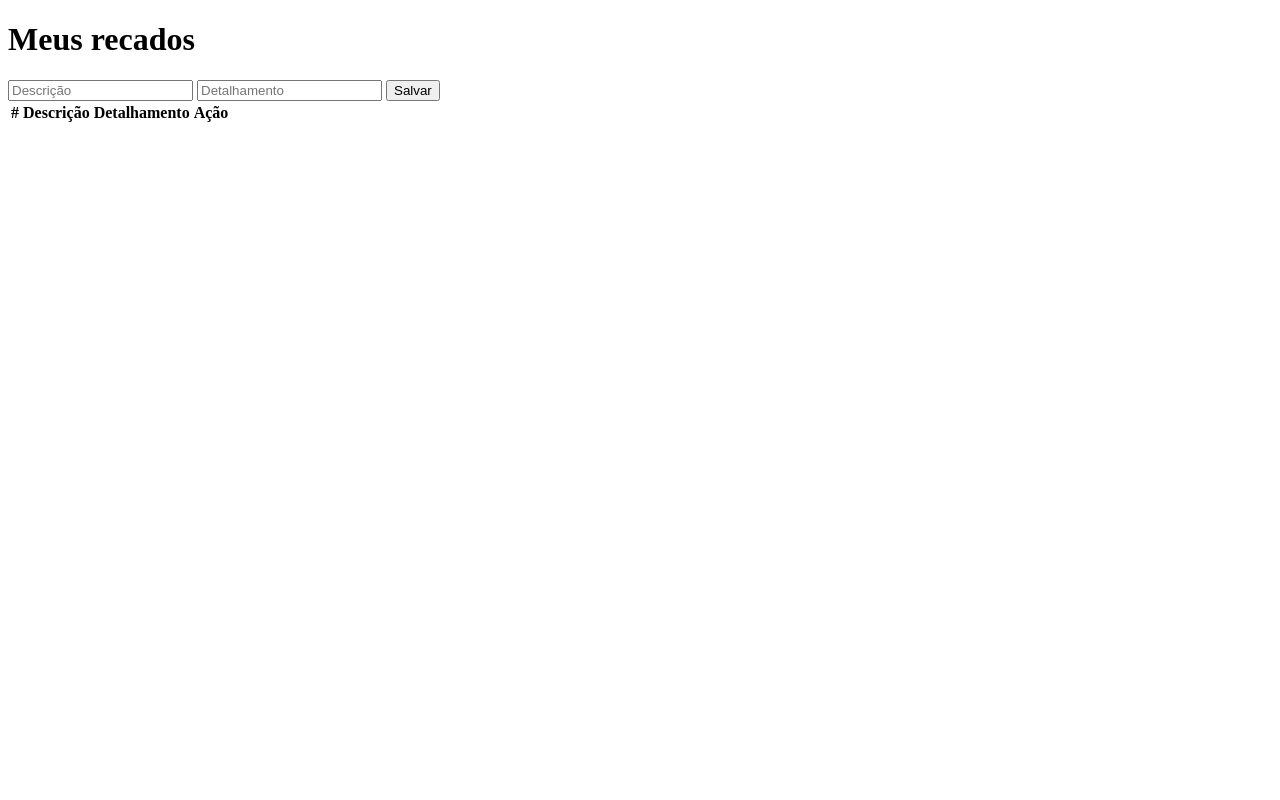
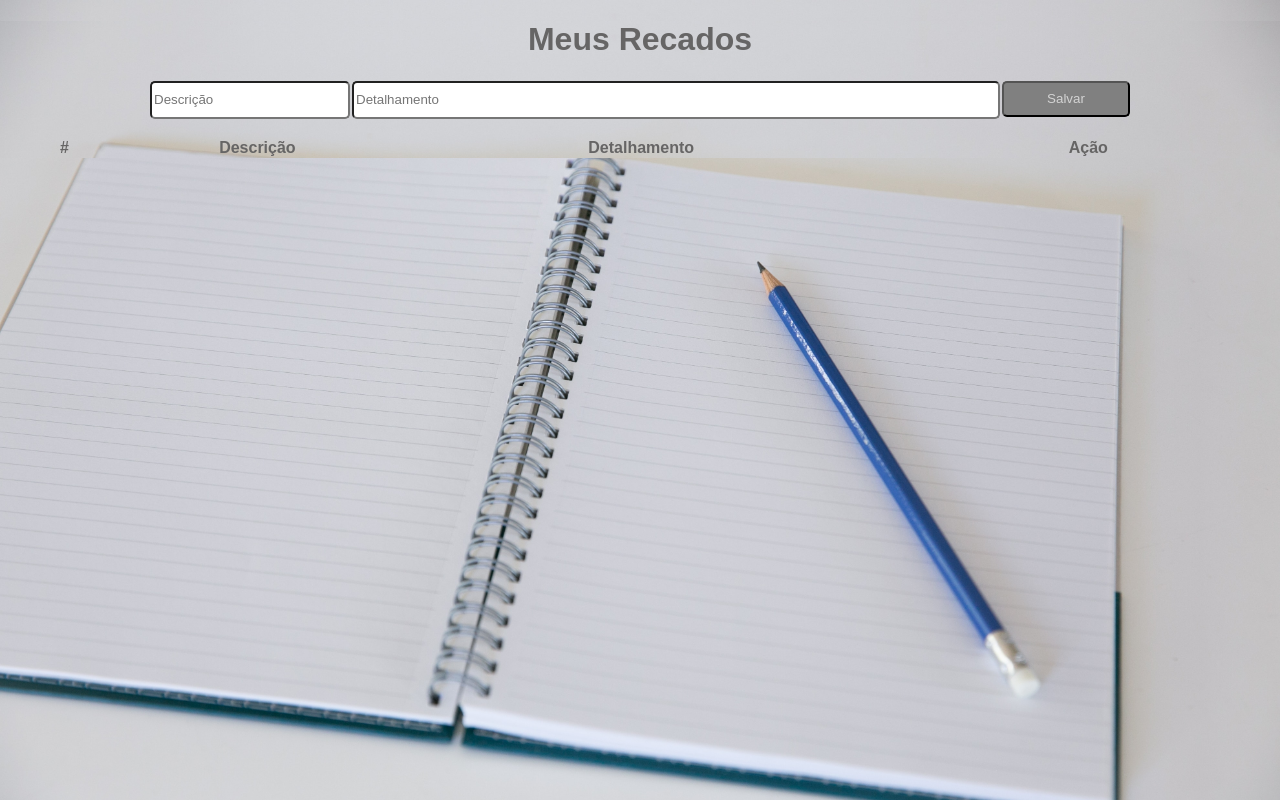
Before and after one commit to FabioLuz87/scrapbook-system, a plain HTML site: page message.html in a window 1280 px wide. Drawn offline with Linux system fonts and the light colour scheme.

Commit message:
table style updates

```diff
--- a/CSS/style.css
+++ b/CSS/style.css
@@ -8,7 +8,6 @@ html
 
 }
 
-
 .align-h{
     display: flex;
     flex-direction: row;
@@ -17,8 +16,6 @@ html
     width: 100vmax;
     justify-content: center;
 }
-
-
 
 .center{
     display: flex;
@@ -35,8 +32,6 @@ html
     border-radius: 10px;
     border-style: groove;
     border-width: 4px;
-
-
 }
 
 #credentials_login{
@@ -86,7 +81,6 @@ button{
     margin-top: 10px;
 }
 
-
 .buttons{
     width: 27.5vmax;
     height: 5.5vmin;
--- /dev/null
+++ b/CSS/styleMessages.css
@@ -0,0 +1,89 @@
+body,
+html
+{
+    padding: 0;
+    margin: 0;
+    background-image: url("../images/diary.jpg");
+    background-size: 100vmax;
+    font-family: 'Arial Narrow Bold', sans-serif;
+    color: rgb(102, 101, 101);
+
+}
+
+h1{
+    text-align: center;
+}
+
+.center{
+    width: 100vmax;
+    display: flex;
+    flex-direction: row;
+    justify-content: center;
+
+}
+
+#description{
+    width: 15vmax;
+    height: 4vmin;
+    border-radius: 5px;
+    margin: 1px;
+}
+
+#detail{
+   width: 50vmax;
+   height: 4vmin;
+   border-radius: 5px;
+   margin: 1px;
+}
+
+#save-message{
+    width: 10vmax;
+    height: 4.5vmin;
+    background-color: grey;
+    color: lightgray;
+    border-radius: 5px;
+    margin: 1px;
+}
+
+.table_style{
+    border-collapse: collapse;
+    width: 100vmax;
+    text-align: center;
+}
+
+tr:nth-child(even) {background-color:lightgray;}
+
+
+.identificator{
+    width: 10vmax;
+}
+.description_column{
+    width: 20vmax;
+}
+
+.detail_column{
+    width: 40vmax;
+}
+
+.buttons_column{
+    width: 30vmax;
+}
+
+.button{
+    width: 8vmax;
+    height: 4vmin;
+    border-radius: 5px;
+    border-color: gray;
+}
+
+.red{
+    background-color: lightcoral;
+    color:  rgb(102, 101, 101);
+    font-size: large;
+}
+
+.green{
+    background-color: lightgray;
+    color:  rgb(102, 101, 101);
+    font-size: large;
+}
--- a/javascript/message.js
+++ b/javascript/message.js
@@ -23,11 +23,11 @@ const loadTable = () => {
         const tr = document.createElement('tr');
 
         tr.innerHTML = `
-            <td>${index + 1}</td>
-            <td>${message.description}</td>
-            <td>${message.detail}</td>
-            <td>
-                <button type="button" onclick="deleteMessage(${index})" class="button red">Apagar</button>
+            <td class="identificator">${index + 1}</td>
+            <td class="description_column">${message.description}</td>
+            <td class="detail_column">${message.detail}</td>
+            <td class="buttons_column">
+                <button type="button" onclick="deleteMessage(${index})" class="button red ">Apagar</button>
                 <button type="button" onclick="editMessage(${index})" class="button green">Editar</button>
             </td>
         `;
--- a/message.html
+++ b/message.html
@@ -5,29 +5,30 @@
     <meta http-equiv="X-UA-Compatible" content="IE=edge">
     <meta name="viewport" content="width=device-width, initial-scale=1.0">
     <title>Recados</title>
+    <link rel="stylesheet" href="./CSS/styleMessages.css">
     <script src="./javascript/storage.js" defer></script>
     <script src="./javascript/message.js" defer></script>
 </head>
 <body>
-    <h1>Meus recados</h1>
-    <div>
+    <h1>Meus Recados</h1>
+    <div class="center">
         <input id="description" type="text" placeholder="Descrição">
         <input id="detail" type="text" placeholder="Detalhamento">
         <input id="save-message" type="button" value="Salvar">
     </div>
-    <table>
+    <br>
+    <table class="table_style">
         <thead>
             <tr>
-                <th>#</th>
-                <th>Descrição</th>
-                <th>Detalhamento</th>
-                <th>Ação</th>
+                <th class="identificator">#</th>
+                <th class="description_column">Descrição</th>
+                <th class="detail_column">Detalhamento</th>
+                <th class="buttons_column">Ação</th>
             </tr>
         </thead>
         <tbody id="dinamic-table">
 
         </tbody>
-
     </table>
 </body>
 </html>
```
